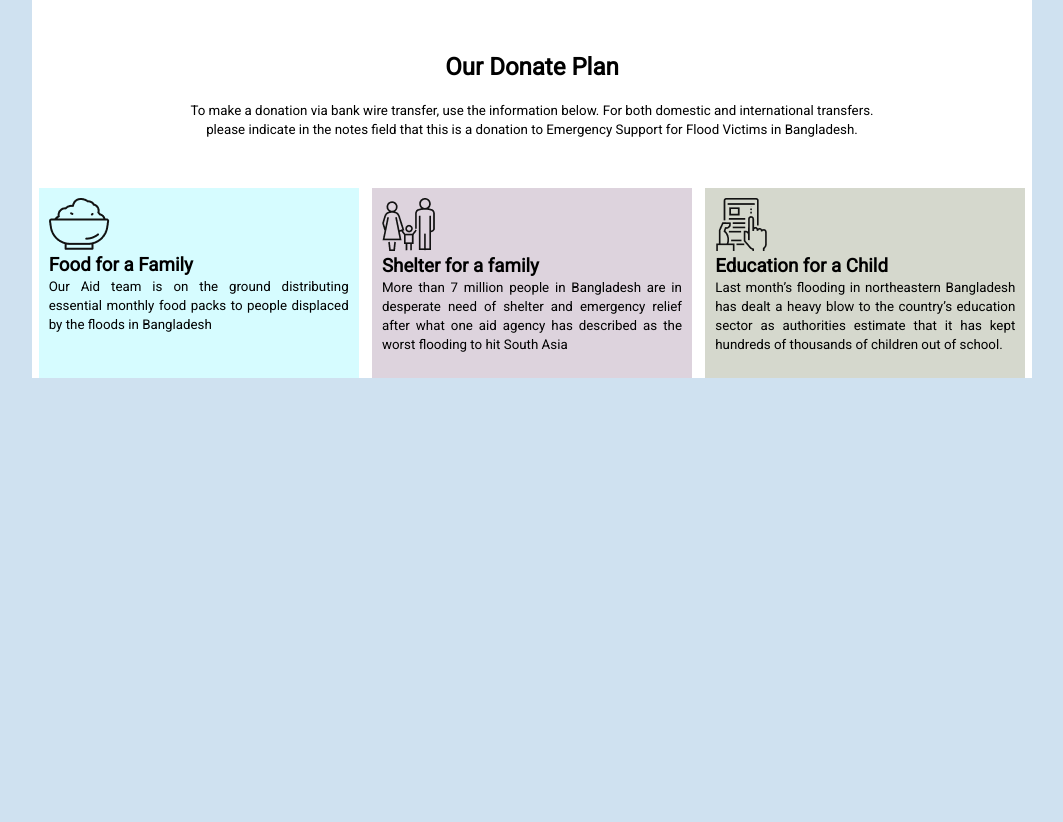
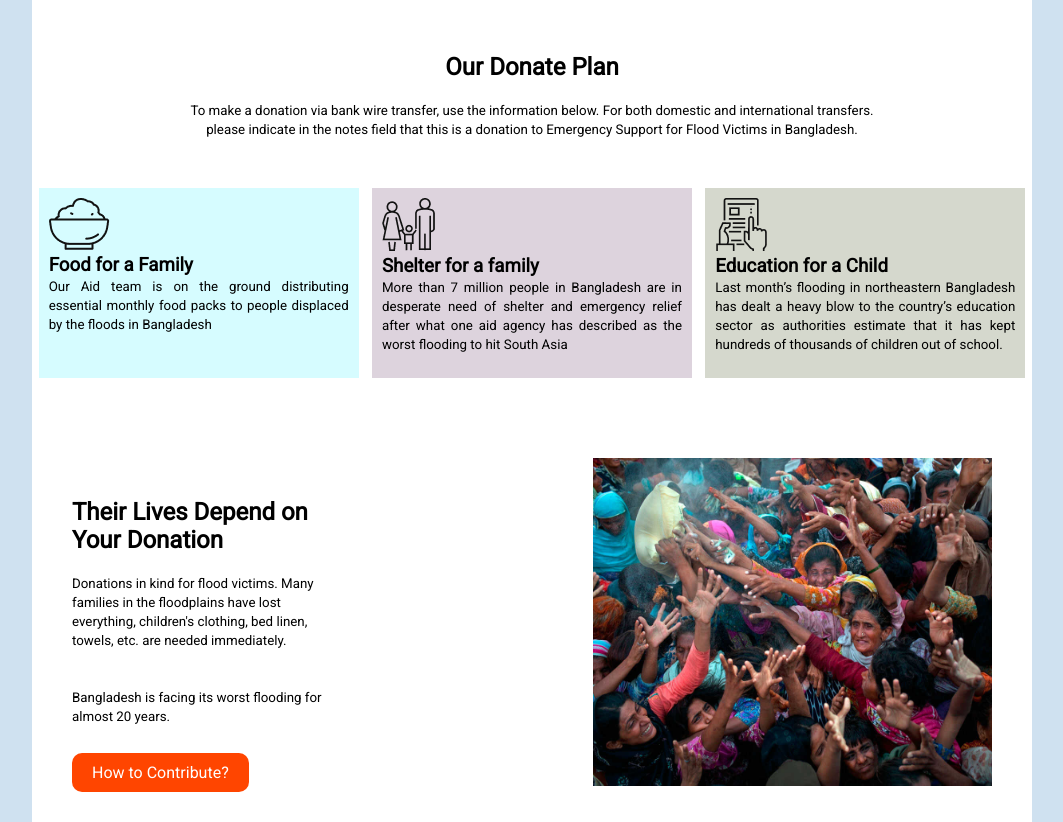
Before and after one commit to chinno0007/floods-in-bangladesh, a plain HTML site: page index.html in a window 1280 px wide. Shown: the part 757-1579 px from the top of the page, without its empty margins (108-1171 px from the left). Before the commit the page ends 1135 px from the top, so only its background shows below. Drawn offline with Linux system fonts and the light colour scheme.

Commit message:
Contribution added

```diff
--- a/index.html
+++ b/index.html
@@ -121,6 +121,35 @@
             </section>
 
             <!-- Our Donate Plan Ended -->
+
+
+            <!-- Contribution start -->
+
+            <section>
+                <div class="Donation-help">
+                    <div class="Donation-flood">
+                        <h1>Their Lives Depend on Your Donation</h1>
+                        <br>
+                        <p><small> Donations in kind for flood victims. Many families in the floodplains have lost
+                                everything, children's clothing, bed linen, towels, etc. are needed immediately.</small>
+                        </p>
+                        <br> <br>
+
+                        <p><small>Bangladesh is facing its worst flooding for almost 20 years.</small></p>
+                        <br> <br>
+                        <p class="header-btn"><a href="#">How to Contribute?</a></p>
+
+
+                    </div>
+
+                    <div class="donation-img">
+                        <img src="images/donation6.jpg" alt="">
+                    </div>
+                </div>
+
+
+            </section>
+            <!-- Contribution end -->
         </main>
 
     </div>
--- a/style.css
+++ b/style.css
@@ -141,4 +141,29 @@ hr {
 
 }
 
-/* Our Donate plan ended */
+/* Our Donate plan ended  */
+
+
+/* Contribution Strat */
+.Donation-help {
+    display: flex;
+    width: 100%;
+    padding-top: 80px;
+}
+
+.Donation-flood {
+    float: left;
+    width: 40%;
+    padding: 40px;
+    text-align: left;
+}
+
+.donation-img img {
+    float: right;
+    width: 60%;
+    height: 90%;
+    padding-right: 40px;
+
+}
+
+/* Contribution ended */
```
